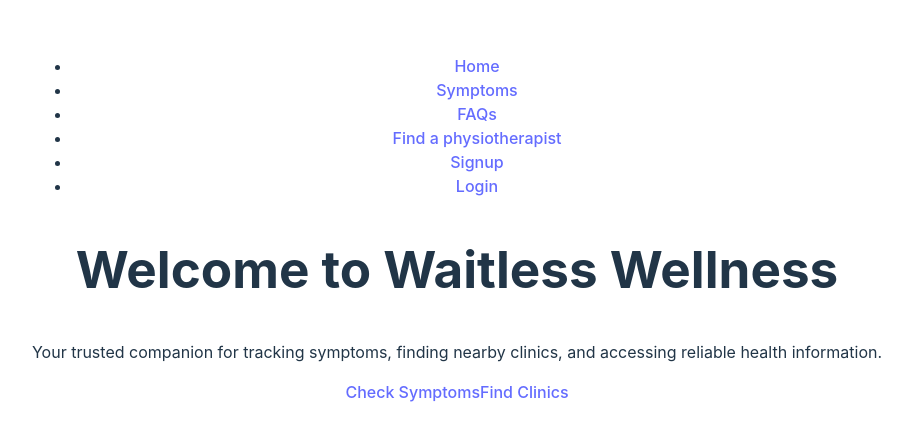
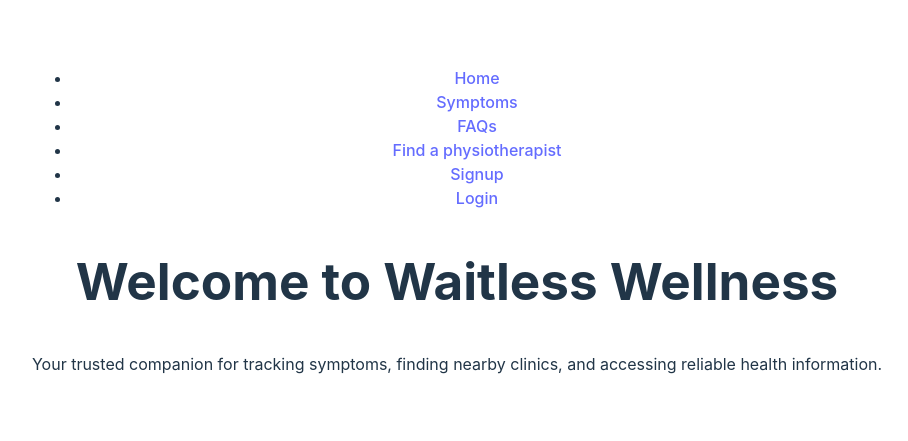
Before and after one commit to tosinfolarin/Waitless-Wellness, a React (Vite) app in the folder waitless-wellness/Frontend/: page / in a window 1280 px wide. Shown: the part 179-620 px from the top of the page, without its empty margins (183-1091 px from the left). Built offline with nearby package versions, Linux system fonts and the light colour scheme.

Commit message:
edit home page

```diff
--- a/waitless-wellness/Frontend/src/HomePage.tsx
+++ b/waitless-wellness/Frontend/src/HomePage.tsx
@@ -13,21 +13,6 @@ const HomePage: React.FC = () => {
           Your trusted companion for tracking symptoms, finding nearby clinics,
           and accessing reliable health information.
         </p>
-
-        <div className="flex gap-4 justify-center">
-          <Link
-            to="/symptoms"
-            className="px-6 py-3 bg-blue-600 text-white rounded-2xl shadow hover:bg-blue-700 transition"
-          >
-            Check Symptoms
-          </Link>
-          <Link
-            to="/closestClinics"
-            className="px-6 py-3 bg-gray-200 text-gray-800 rounded-2xl shadow hover:bg-gray-300 transition"
-          >
-            Find Clinics
-          </Link>
-        </div>
       </section>
     </main>
   );
```
